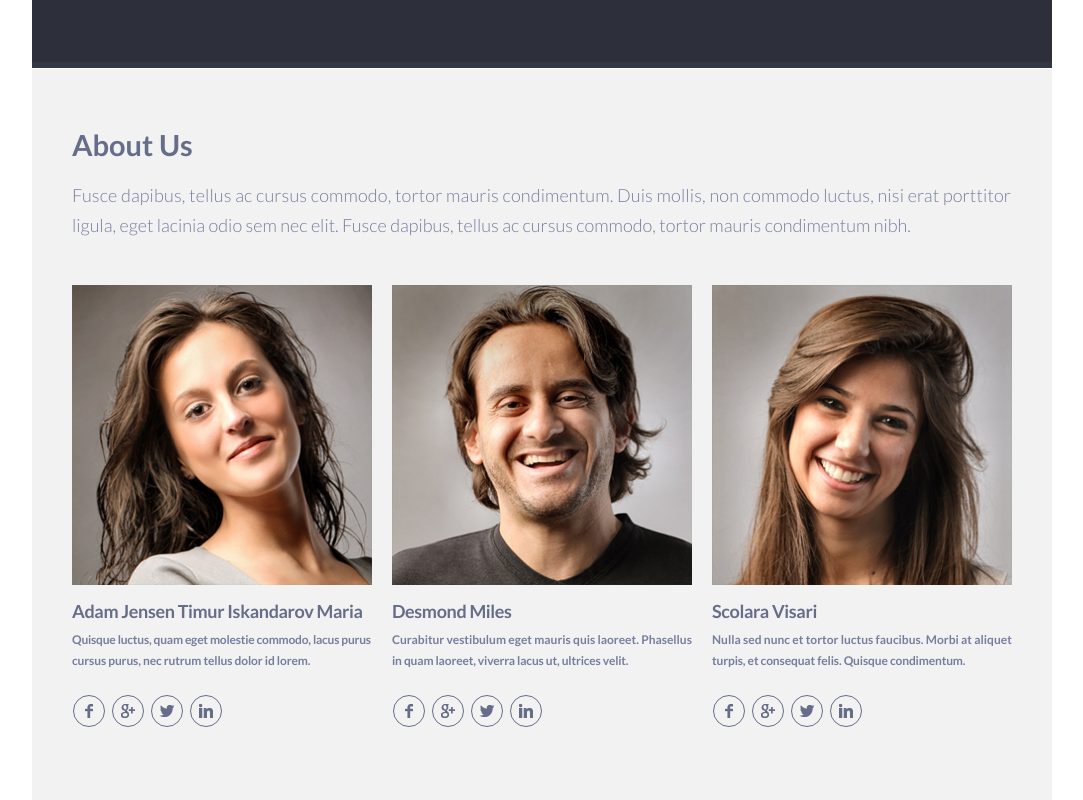
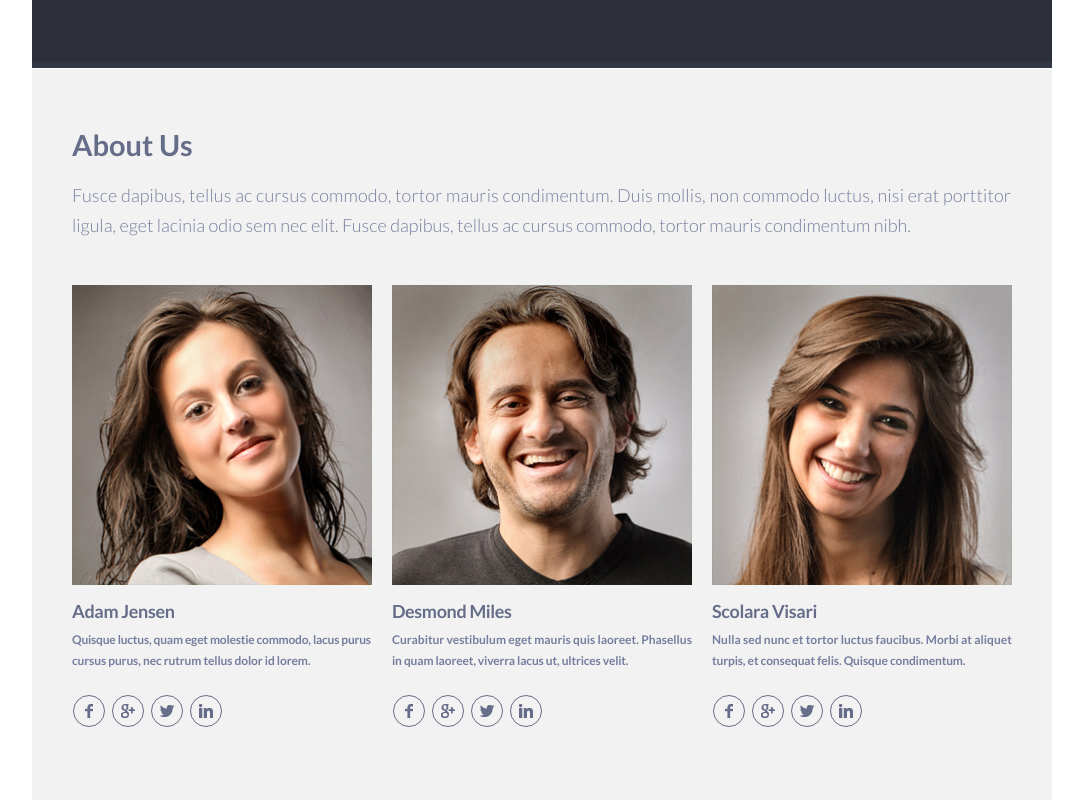
Before and after one commit to TimurIskandarov/singolo, a plain HTML site: page singolo2.html in a window 1280 px wide. Shown: the part 821-1621 px from the top of the page, without its empty margins (98-1181 px from the left). Drawn offline with Linux system fonts and the light colour scheme.

Commit message:
refactor: del test big name

```diff
--- a/singolo2.html
+++ b/singolo2.html
@@ -72,7 +72,7 @@
 
                 <div class="about__name__adam">
 
-                    <h4 class="name__people">Adam Jensen Timur Iskandarov Maria Kusichkina</h4>
+                    <h4 class="name__people">Adam Jensen</h4>
                     <p class="adam__description__1">Quisque luctus, quam eget molestie commodo, lacus purus</p>
                     <p class="adam__description__2">cursus purus, nec rutrum tellus dolor id lorem.</p>
 
```
